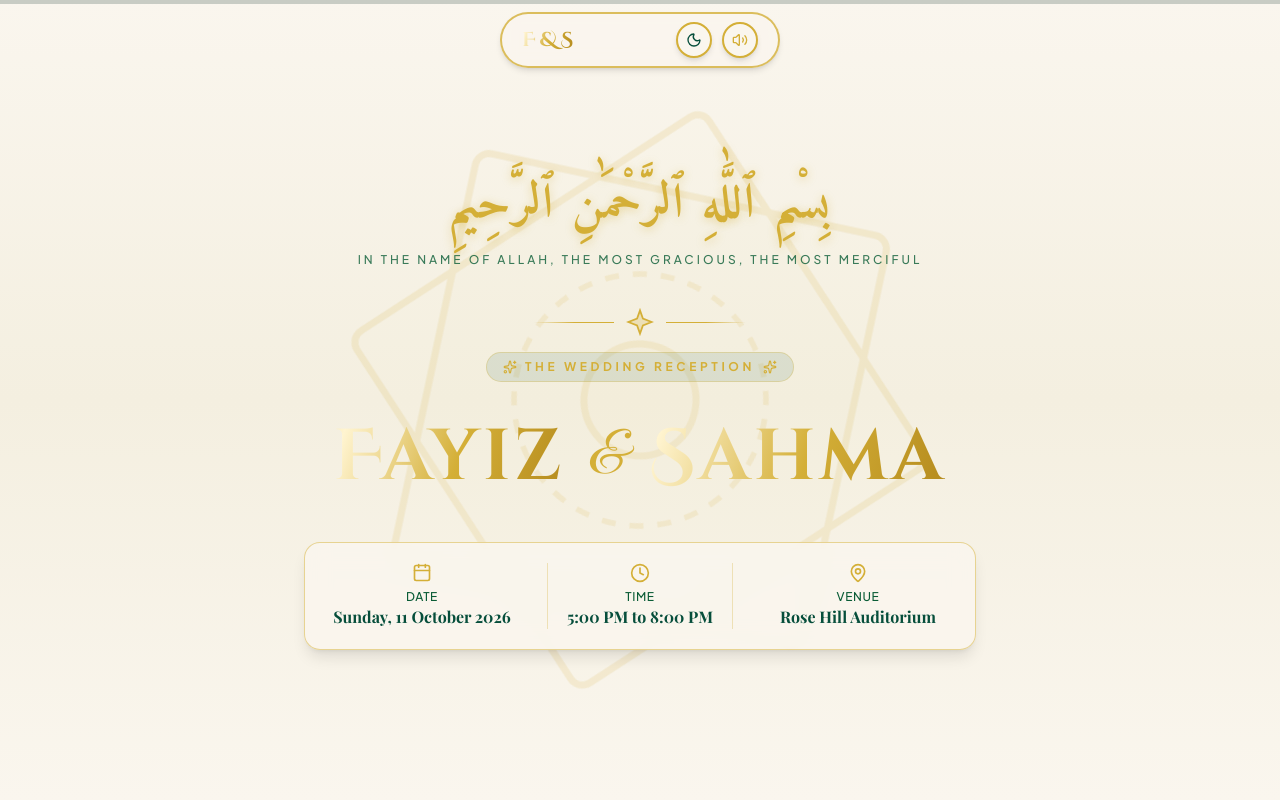
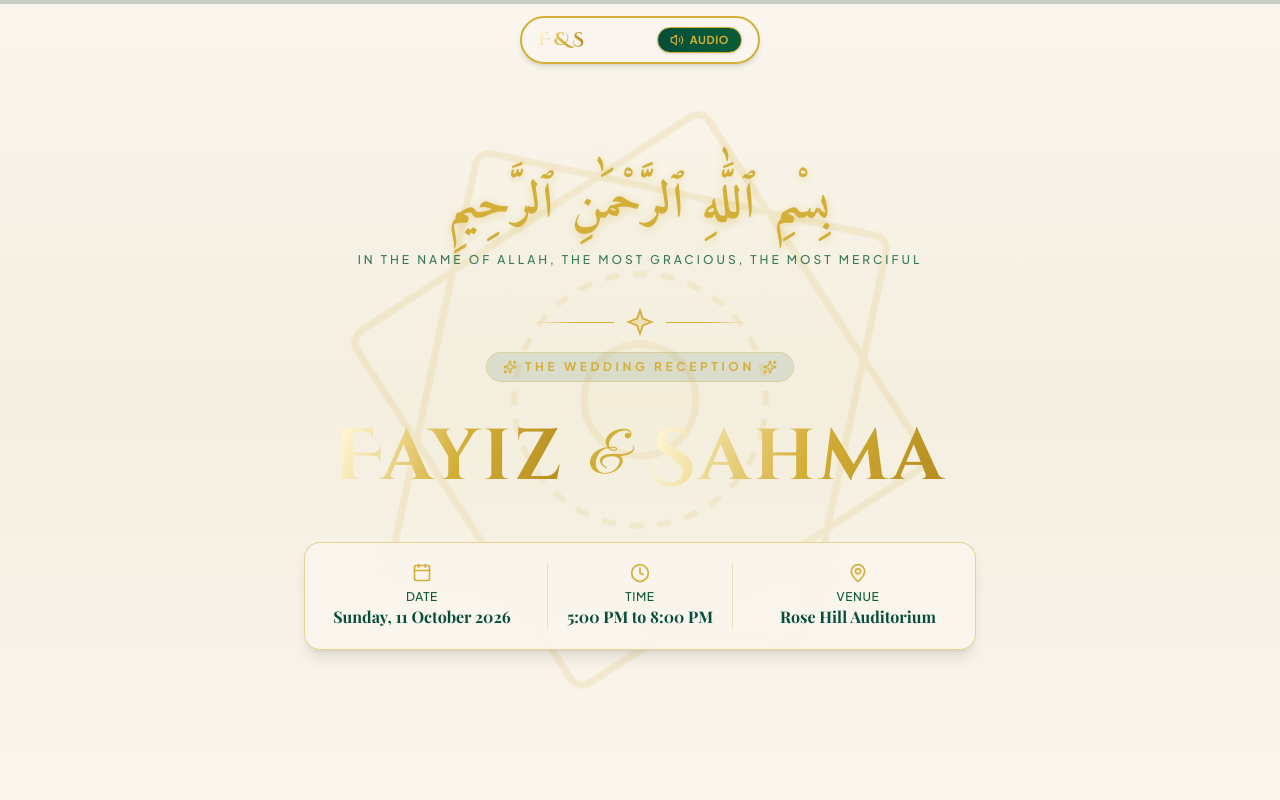
Before and after one commit to jithinsalimkumar/Fayiz-Sahma, a React (Vite) app: page / in a window 1280 px wide. Both pictures are taken after a click on the button "ENTER INVITATION". Shown: the top 800 px of the page. Built offline with nearby package versions, Linux system fonts and the light colour scheme; a web font is replaced by a local one.

Commit message:
Redesign floating header bar, remove ThemeToggle and polish Ambient Nasheed control

```diff
--- a/src/App.jsx
+++ b/src/App.jsx
@@ -15,15 +15,6 @@ import MusicPlayer from "./components/MusicPlayer";
 export default function App() {
   const [currentPage, setCurrentPage] = useState("splash"); // "splash" (Page 1) or "invitation" (Page 2)
   const [isAudioPlaying, setIsAudioPlaying] = useState(false);
-  const [theme, setTheme] = useState("light");
-
-  useEffect(() => {
-    if (theme === "dark") {
-      document.documentElement.classList.add("dark");
-    } else {
-      document.documentElement.classList.remove("dark");
-    }
-  }, [theme]);
 
   // Listen for native phone/browser back button presses (popstate)
   useEffect(() => {
@@ -39,10 +30,6 @@ export default function App() {
     return () => window.removeEventListener("popstate", handlePopState);
   }, []);
 
-  const toggleTheme = () => {
-    setTheme((prev) => (prev === "light" ? "dark" : "light"));
-  };
-
   const handleEnterInvitation = () => {
     // Push history state so native mobile back button returns to splash cover
     window.history.pushState({ page: "invitation" }, "", "#invitation");
@@ -52,7 +39,7 @@ export default function App() {
   };
 
   return (
-    <div className="min-h-screen bg-[#FAF6EE] dark:bg-[#022C22] text-[#064E3B] dark:text-[#FAF6EE] selection:bg-[#D4AF37]/30 selection:text-[#064E3B] relative font-sans transition-colors duration-300 overflow-x-hidden">
+    <div className="min-h-screen bg-[#FAF6EE] text-[#064E3B] selection:bg-[#D4AF37]/30 selection:text-[#064E3B] relative font-sans overflow-x-hidden">
       {/* Scroll Progress Bar (Page 2) */}
       {currentPage === "invitation" && <ScrollProgress />}
 
@@ -89,8 +76,6 @@ export default function App() {
             <Navbar
               isAudioPlaying={isAudioPlaying}
               toggleAudio={() => setIsAudioPlaying((prev) => !prev)}
-              theme={theme}
-              toggleTheme={toggleTheme}
             />
 
             <main className="relative z-10">
--- a/src/components/Navbar.jsx
+++ b/src/components/Navbar.jsx
@@ -1,9 +1,8 @@
 import React, { useState, useEffect } from "react";
-import { Volume2, VolumeX } from "lucide-react";
+import { Volume2, VolumeX, Music } from "lucide-react";
 import { weddingData } from "../config/weddingData";
-import ThemeToggle from "./ThemeToggle";
 
-export default function Navbar({ isAudioPlaying, toggleAudio, theme, toggleTheme }) {
+export default function Navbar({ isAudioPlaying, toggleAudio }) {
   const [scrolled, setScrolled] = useState(false);
   const { coupleInitials } = weddingData;
 
@@ -16,46 +15,44 @@ export default function Navbar({ isAudioPlaying, toggleAudio, theme, toggleTheme
   }, []);
 
   return (
-    <header
-      className={`fixed top-3 left-0 right-0 z-40 px-4 transition-all duration-300 pointer-events-none flex justify-center`}
-    >
+    <header className="fixed top-4 left-0 right-0 z-40 px-4 transition-all duration-300 pointer-events-none flex justify-center">
       <div
-        className={`max-w-[280px] w-full px-5 py-2 rounded-full pointer-events-auto flex items-center justify-between transition-all duration-300 ${
+        className={`max-w-[240px] w-full px-4 py-2 rounded-full pointer-events-auto flex items-center justify-between transition-all duration-300 ${
           scrolled
-            ? "bg-[#064E3B]/95 dark:bg-[#022C22]/95 backdrop-blur-md border-2 border-[#D4AF37] shadow-[0_10px_30px_rgba(0,0,0,0.4)]"
-            : "bg-[#FAF6EE]/90 dark:bg-[#064E3B]/90 backdrop-blur-sm border-2 border-[#D4AF37]/80 shadow-md"
+            ? "bg-[#064E3B]/95 backdrop-blur-md border-2 border-[#D4AF37] shadow-[0_10px_30px_rgba(0,0,0,0.35)]"
+            : "bg-[#FAF6EE]/90 backdrop-blur-sm border-2 border-[#D4AF37] shadow-md"
         }`}
       >
-        {/* Monogram Brand Link */}
+        {/* Monogram Brand Emblem */}
         <a
           href="#hero"
-          className="font-display text-xl font-bold tracking-tight text-[#064E3B] dark:text-[#FCD34D] flex items-center gap-1 hover:scale-105 transition-transform"
+          className="font-display text-lg font-bold tracking-tight text-[#064E3B] flex items-center gap-1 hover:scale-105 transition-transform"
         >
           <span className="gold-shimmer-text">{coupleInitials}</span>
         </a>
 
-        {/* Floating Quick Action Controls: Theme Toggle + Audio Toggle */}
-        <div className="flex items-center gap-2.5">
-          {/* Theme Toggle */}
-          <ThemeToggle theme={theme} toggleTheme={toggleTheme} />
-
-          {/* Ambient Nasheed Audio Toggle */}
+        {/* Ambient Audio Music Control Button */}
         {weddingData.audio?.enabled && (
           <button
             onClick={toggleAudio}
-              className="p-2 rounded-full bg-[#FAF6EE] dark:bg-[#022C22] border-2 border-[#D4AF37] text-[#064E3B] dark:text-[#FCD34D] hover:scale-110 transition-all shadow-md focus:outline-none cursor-pointer flex items-center justify-center"
-              title={isAudioPlaying ? "Mute Background Nasheed" : "Play Background Nasheed"}
+            className="inline-flex items-center gap-1.5 px-3 py-1 rounded-full bg-gradient-to-r from-[#064E3B] to-[#0A5C36] text-[#D4AF37] border border-[#D4AF37] text-[11px] font-bold uppercase tracking-wider shadow-sm hover:scale-105 transition-all cursor-pointer"
+            title={isAudioPlaying ? "Mute Ambient Nasheed Audio" : "Play Ambient Nasheed Audio"}
             aria-label="Toggle Audio"
           >
             {isAudioPlaying ? (
-                <Volume2 className="w-4 h-4 text-[#D4AF37] dark:text-[#FCD34D] animate-pulse" />
+              <>
+                <Volume2 className="w-3.5 h-3.5 text-[#D4AF37] animate-pulse" />
+                <span>Audio</span>
+              </>
             ) : (
-                <VolumeX className="w-4 h-4 text-[#064E3B] dark:text-[#FCD34D]" />
+              <>
+                <VolumeX className="w-3.5 h-3.5 text-[#FCD34D]" />
+                <span>Music</span>
+              </>
             )}
           </button>
         )}
       </div>
-      </div>
     </header>
   );
 }
```
Lines whose indentation alone changed are shown as unchanged.
